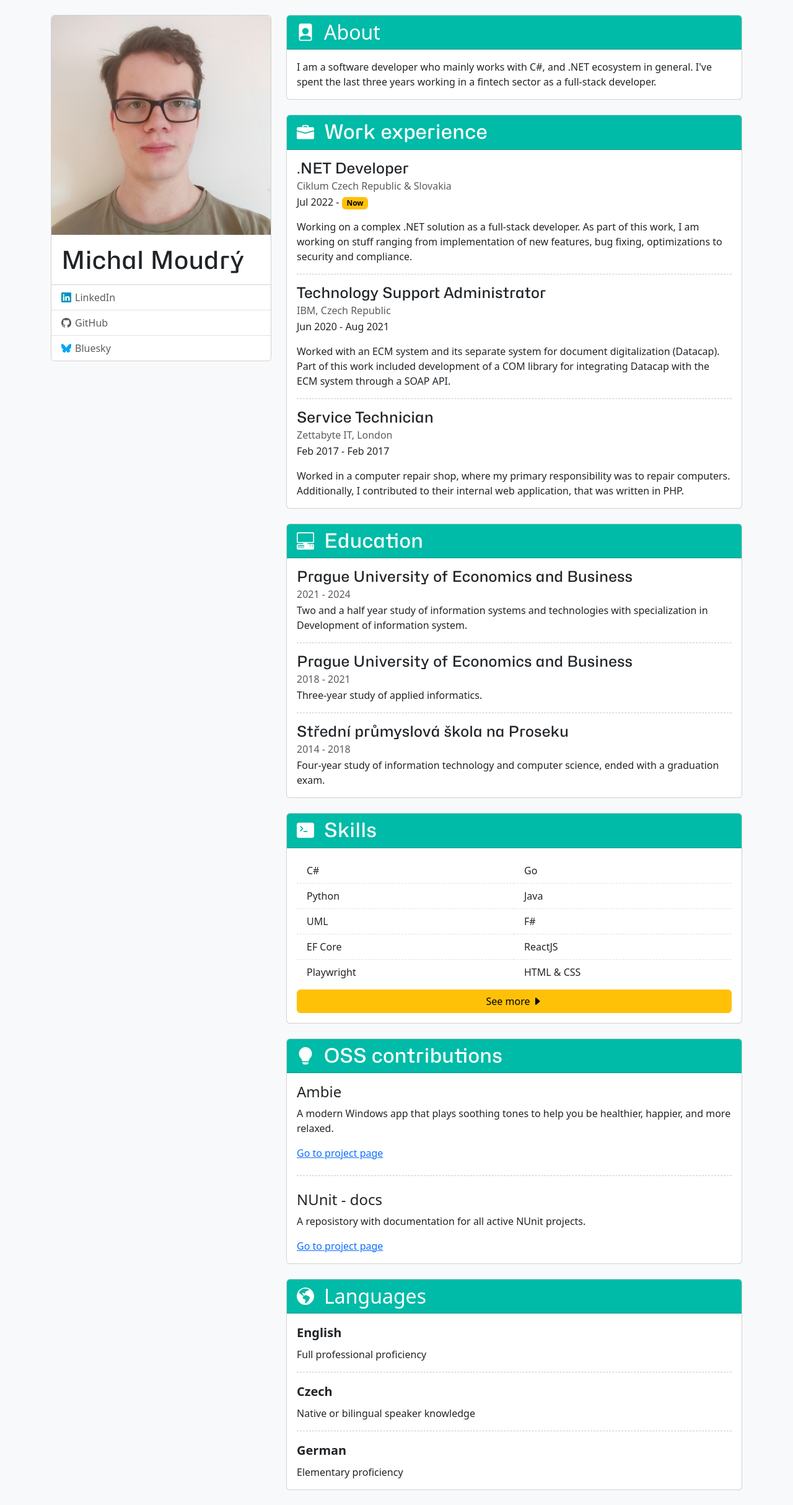
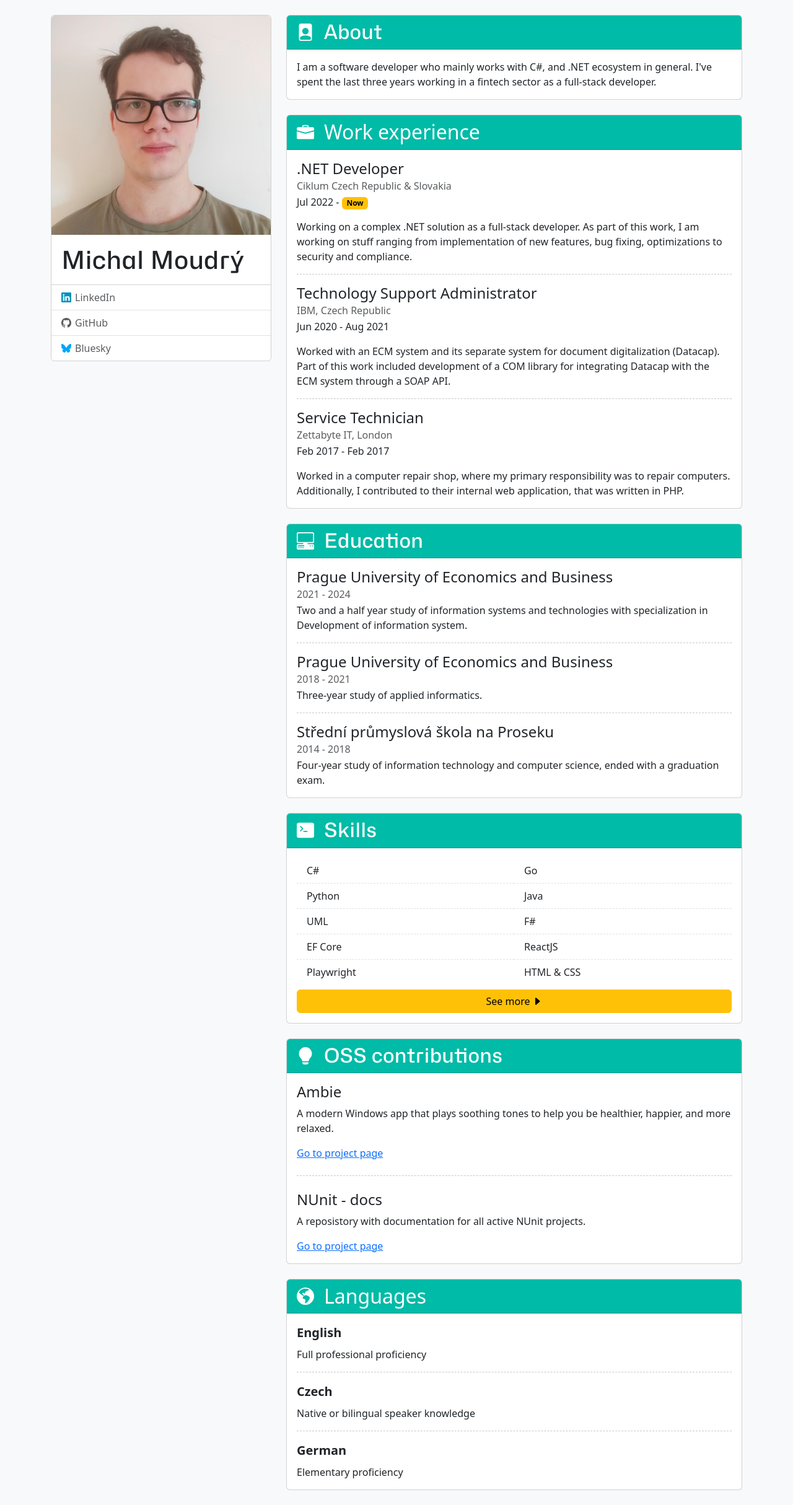
Before and after one commit to MichalMoudry/michalmoudry.github.io, a Jekyll site: the page built from index.html, in a window 1280 px wide. Shown: the whole page at 62% size. Built offline with Jekyll 4.4.1, drawn with Linux system fonts in a browser that asks for light colours.

Commit message:
Font update

```diff
--- a/_includes/education.html
+++ b/_includes/education.html
@@ -9,7 +9,7 @@
     </h2>
 </div>
 <div class="card-body">
-    <h3 class="card-title fs-4 monospace">Prague University of Economics and Business</h3>
+    <h3 class="card-title fs-4">Prague University of Economics and Business</h3>
     <h4 class="card-subtitle fs-6 mb-1 text-body-secondary">2021 - 2024</h4>
     <p class="card-text">
         Two and a half year study of information systems and
@@ -19,13 +19,13 @@
 
     <hr class="border-dashed" />
 
-    <h3 class="card-title fs-4 monospace">Prague University of Economics and Business</h3>
+    <h3 class="card-title fs-4">Prague University of Economics and Business</h3>
     <h4 class="card-subtitle fs-6 mb-1 text-body-secondary">2018 - 2021</h4>
     <p class="card-text">Three-year study of applied informatics.</p>
 
     <hr class="border-dashed" />
 
-    <h3 class="card-title fs-4 monospace">Střední průmyslová škola na Proseku</h3>
+    <h3 class="card-title fs-4">Střední průmyslová škola na Proseku</h3>
     <h4 class="card-subtitle fs-6 mb-1 text-body-secondary">2014 - 2018</h4>
     <p class="card-text">
         Four-year study of information technology and computer science,
--- a/_includes/workexperiences.html
+++ b/_includes/workexperiences.html
@@ -1,5 +1,5 @@
 <div class="card-header">
-    <h2 class="mb-0 d-flex gap-3 align-items-center monospace">
+    <h2 class="mb-0 d-flex gap-3 align-items-center">
         <svg xmlns="http://www.w3.org/2000/svg" width="16" height="16" fill="currentColor"
             class="bi bi-briefcase-fill fs-3" viewBox="0 0 16 16">
             <path
@@ -12,7 +12,7 @@
     </h2>
 </div>
 <div class="card-body">
-    <h3 class="card-title fs-4 monospace">.NET Developer</h3>
+    <h3 class="card-title fs-4">.NET Developer</h3>
     <h4 class="card-subtitle fs-6 mb-1 text-body-secondary">Ciklum Czech Republic & Slovakia</h4>
     <p class="card-text">Jul 2022 - <span class="badge text-bg-warning">Now</span></p>
     <p class="card-text">
@@ -23,7 +23,7 @@
 
     <hr class="border-dashed" />
 
-    <h3 class="card-title fs-4 monospace">Technology Support Administrator</h3>
+    <h3 class="card-title fs-4">Technology Support Administrator</h3>
     <h4 class="card-subtitle fs-6 mb-1 text-body-secondary">IBM, Czech Republic</h4>
     <p class="card-text">Jun 2020 - Aug 2021</p>
     <p class="card-text">
@@ -34,7 +34,7 @@
 
     <hr class="border-dashed" />
 
-    <h3 class="card-title fs-4 monospace">Service Technician</h3>
+    <h3 class="card-title fs-4">Service Technician</h3>
     <h4 class="card-subtitle fs-6 mb-1 text-body-secondary">Zettabyte IT, London</h4>
     <p class="card-text">Feb 2017 - Feb 2017</p>
     <p class="card-text">
--- a/css/main.css
+++ b/css/main.css
@@ -13,6 +13,18 @@
     font-weight: 400;
     font-display: swap;
     src: url('/assets/Inter-Regular.woff2') format('woff2');
+}
+
+@font-face {
+    font-family: 'Inter';
+    font-style: normal;
+    font-weight: 700;
+    font-display: swap;
+    src: url('/assets/Inter-Bold.woff2') format("woff2");
+}
+
+html {
+    font-family: 'Inter', sans-serif;
 }
 
 .monospace {
--- a/index.html
+++ b/index.html
@@ -4,7 +4,7 @@ layout: default
 
 <div class="card mt-4 mt-lg-0">
     <div class="card-header">
-        <h2 class="mb-0 d-flex gap-3 align-items-center monospaces">
+        <h2 class="mb-0 d-flex gap-3 align-items-center monospace">
             <svg xmlns="http://www.w3.org/2000/svg" width="16" height="16" fill="currentColor" viewBox="0 0 16 16"
                 class="bi bi-file-person-fill fs-3">
                 <path
```
Also changed, not shown: assets/Inter-Bold.woff2 (added).
